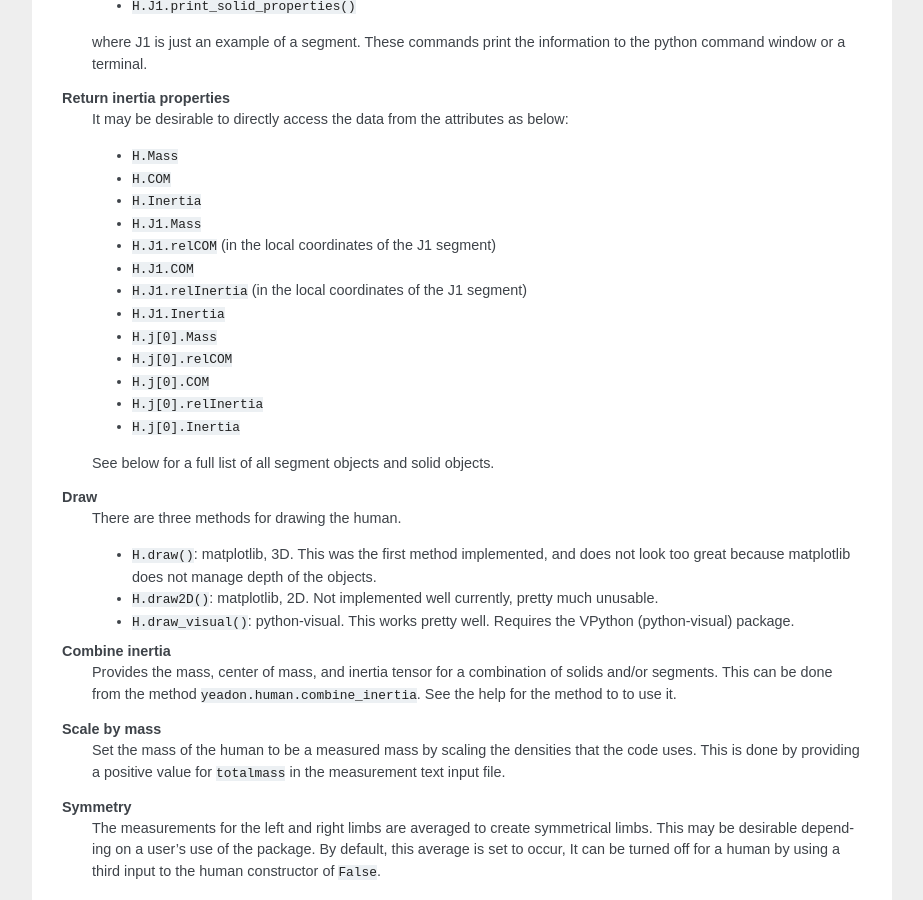
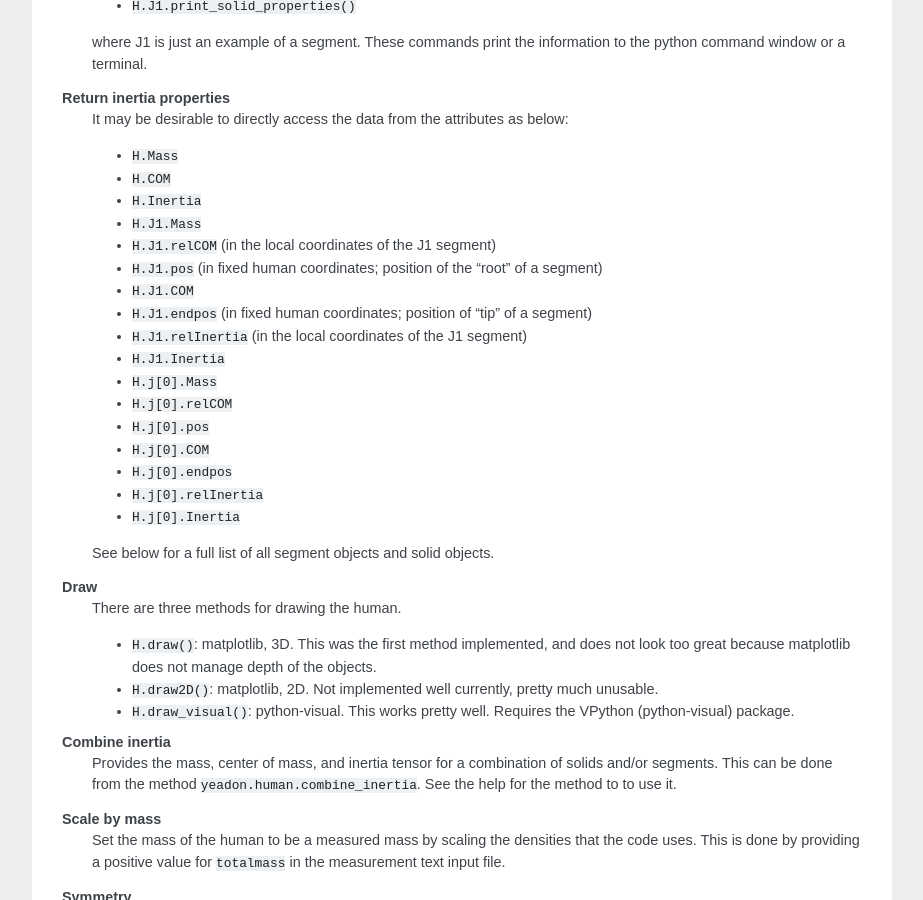
Before and after one commit to chrisdembia/yeadon, a Sphinx documentation site: the page built from doc/usage.rst, in a window 1280 px wide and 900 px high, scrolled down 719 px. Shown: the whole window, without its empty margins (198-1121 px from the left). Built offline with Sphinx 7.4.7, drawn with Linux system fonts in a browser that asks for light colours; formulas are drawn with MathJax 3.

Commit message:
added .pos/.endpos info in usage.rst

```diff
--- a/doc/usage.rst
+++ b/doc/usage.rst
@@ -57,12 +57,18 @@ Features
     - ``H.Inertia``
     - ``H.J1.Mass``
     - ``H.J1.relCOM`` (in the local coordinates of the J1 segment)
+    - ``H.J1.pos`` (in fixed human coordinates; position of the "root" of a
+      segment)
     - ``H.J1.COM``
+    - ``H.J1.endpos`` (in fixed human coordinates; position of "tip" of a
+      segment)
     - ``H.J1.relInertia`` (in the local coordinates of the J1 segment)
     - ``H.J1.Inertia``
     - ``H.j[0].Mass``
     - ``H.j[0].relCOM``
+    - ``H.j[0].pos``
     - ``H.j[0].COM``
+    - ``H.j[0].endpos``
     - ``H.j[0].relInertia``
     - ``H.j[0].Inertia``
 
```
